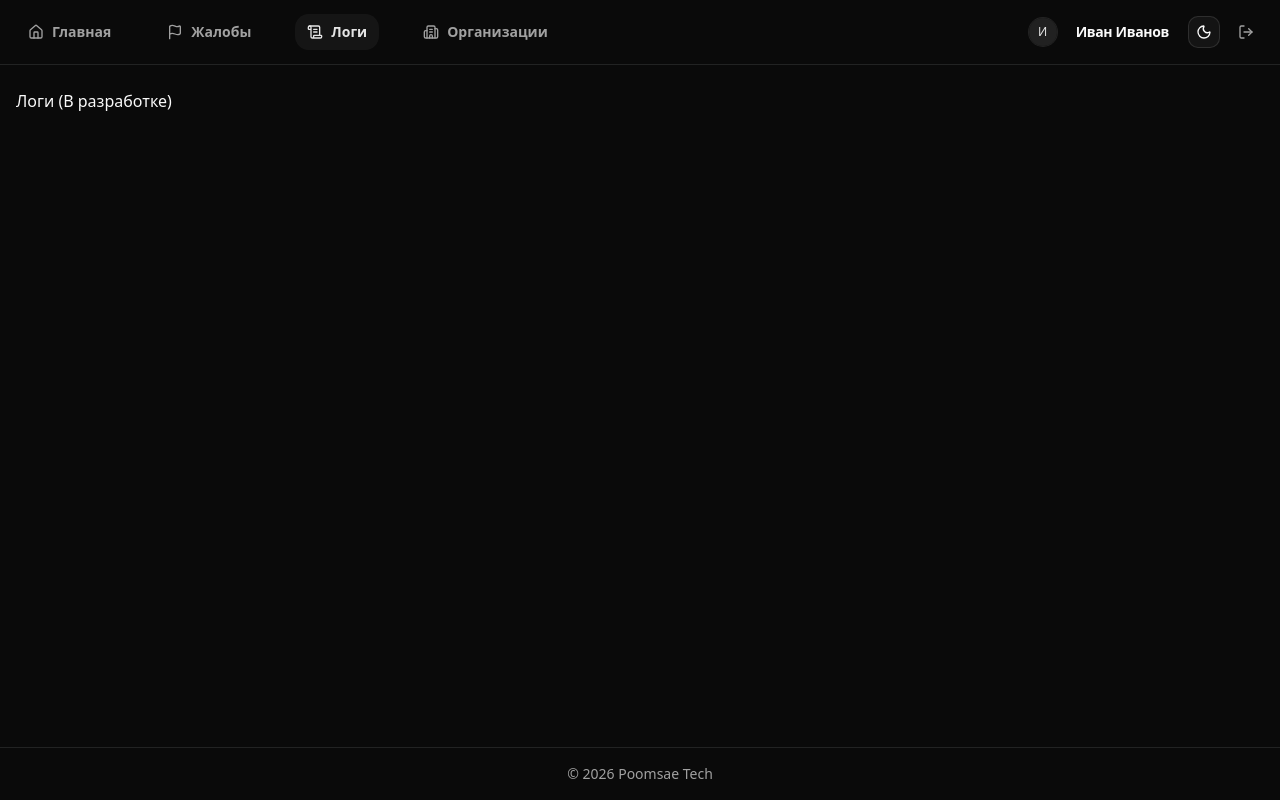
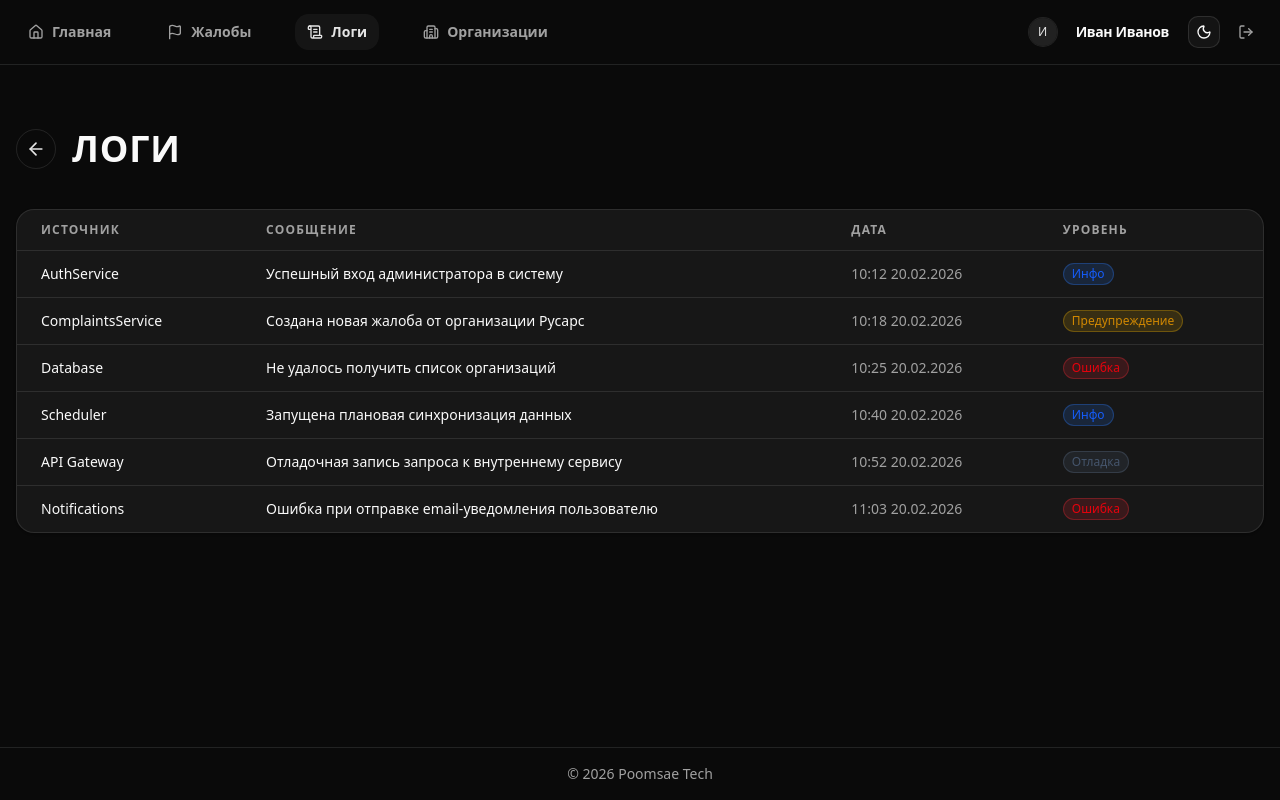
Before and after one commit to poomsae-tech/frontend-core, a React (Vite) app: page /admin/logs in a window 1280 px wide. Built offline with nearby package versions, Linux system fonts and the light colour scheme.

Commit message:
S.rybkin/logs (#21)
* add admin-logs page

* add admin-logs page

```diff
--- /dev/null
+++ b/src/features/admin/admin-logs/logs-columns.tsx
@@ -0,0 +1,83 @@
+import { Badge } from "@/components/ui/badge";
+import { type ColumnDef } from "@/components/custom-data-table";
+import type { LogItem, LogLevel } from "./logs.types";
+
+export const MOCK_LOGS: LogItem[] = [
+  {
+    id: 1,
+    source: "AuthService",
+    message: "Успешный вход администратора в систему",
+    date: "10:12 20.02.2026",
+    level: "Инфо",
+  },
+  {
+    id: 2,
+    source: "ComplaintsService",
+    message: "Создана новая жалоба от организации Русарс",
+    date: "10:18 20.02.2026",
+    level: "Предупреждение",
+  },
+  {
+    id: 3,
+    source: "Database",
+    message: "Не удалось получить список организаций",
+    date: "10:25 20.02.2026",
+    level: "Ошибка",
+  },
+  {
+    id: 4,
+    source: "Scheduler",
+    message: "Запущена плановая синхронизация данных",
+    date: "10:40 20.02.2026",
+    level: "Инфо",
+  },
+  {
+    id: 5,
+    source: "API Gateway",
+    message: "Отладочная запись запроса к внутреннему сервису",
+    date: "10:52 20.02.2026",
+    level: "Отладка",
+  },
+  {
+    id: 6,
+    source: "Notifications",
+    message: "Ошибка при отправке email-уведомления пользователю",
+    date: "11:03 20.02.2026",
+    level: "Ошибка",
+  },
+];
+
+const LEVEL_STYLES: Record<LogLevel, string> = {
+  Инфо: "bg-blue-500/15 text-blue-600 border-blue-500/30",
+  Предупреждение: "bg-yellow-500/15 text-yellow-600 border-yellow-500/30",
+  Ошибка: "bg-red-500/15 text-red-600 border-red-500/30",
+  Отладка: "bg-slate-500/15 text-slate-600 border-slate-500/30",
+};
+
+export const LOGS_COLUMNS: ColumnDef<LogItem>[] = [
+  {
+    key: "source",
+    header: "Источник",
+    cell: (row) => <span className="font-medium">{row.source}</span>,
+  },
+  {
+    key: "message",
+    header: "Сообщение",
+    cell: (row) => row.message,
+  },
+  {
+    key: "date",
+    header: "Дата",
+    cellClassName: "text-muted-foreground text-sm",
+    cell: (row) => row.date,
+  },
+  {
+    key: "level",
+    header: "Уровень",
+    cell: (row) => (
+      <Badge variant="outline" className={LEVEL_STYLES[row.level]}>
+        {row.level}
+      </Badge>
+    ),
+  },
+];
--- /dev/null
+++ b/src/features/admin/admin-logs/logs-page.tsx
@@ -0,0 +1,15 @@
+import { CustomDataTable } from "@/components/custom-data-table";
+import { PageHeader } from "@/components/page-header";
+import { LOGS_COLUMNS, MOCK_LOGS } from "./logs-columns";
+
+export function LogsPage() {
+  return (
+    <div className="container mx-auto pb-12">
+      <PageHeader title="Логи" showBack backTo="/admin" />
+
+      <div className="bg-card rounded-2xl border shadow-sm overflow-hidden">
+        <CustomDataTable columns={LOGS_COLUMNS} data={MOCK_LOGS} />
+      </div>
+    </div>
+  );
+}
--- a/src/router/index.tsx
+++ b/src/router/index.tsx
@@ -6,6 +6,7 @@ import { ADMIN_NAV_ITEMS, USER_NAV_ITEMS } from "./nav-config";
 // Admin Features
 import { DashboardPage } from "@/features/admin/dashboard/dashboard-page";
 import { ComplaintsPage } from "@/features/admin/complaints/complaints-page";
+import { LogsPage } from "@/features/admin/admin-logs/logs-page";
 
 // User Features
 import { UserMainPage } from "@/features/user/main/user-main-page";
@@ -42,7 +43,7 @@ const router = createBrowserRouter([
       },
       {
         path: "logs",
-        element: <div>Логи (В разработке)</div>,
+        element: <LogsPage />,
       },
     ],
   },
```
Also changed, not shown: src/features/admin/admin-logs/logs.types.ts (added, +9 -0 lines).
